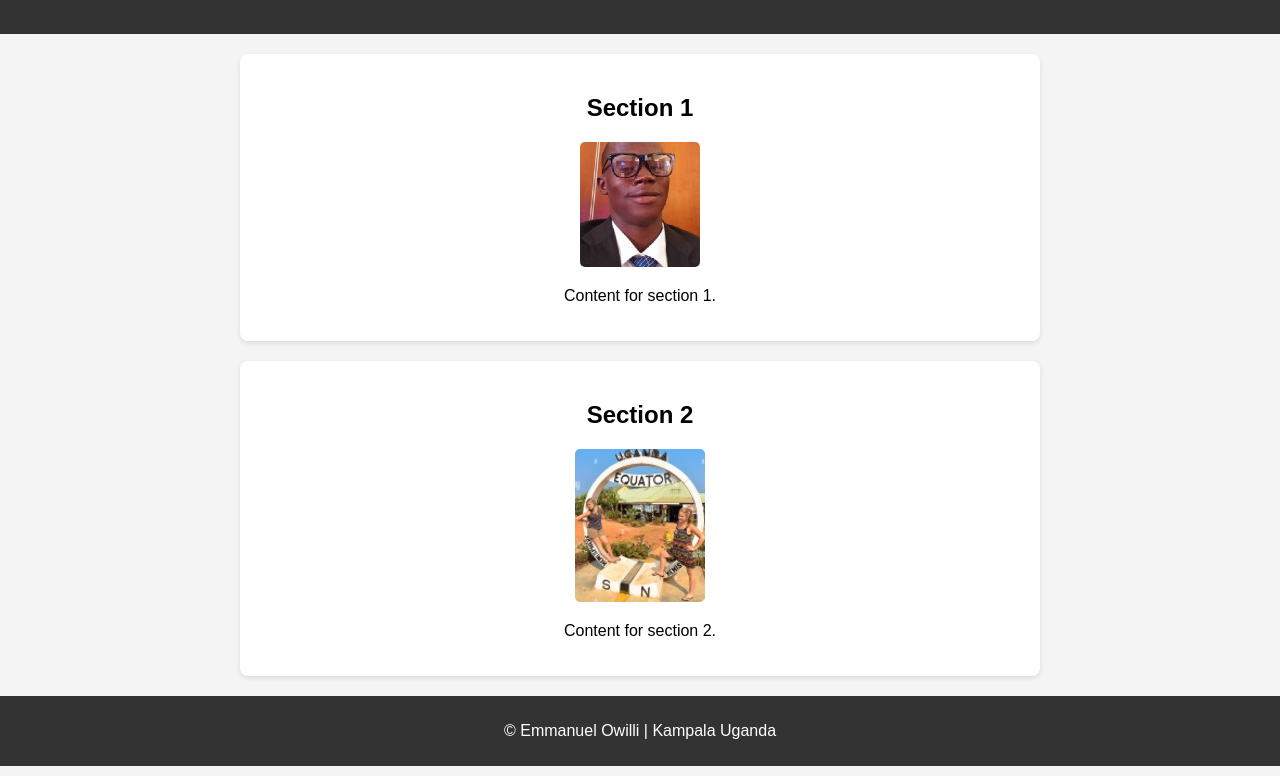
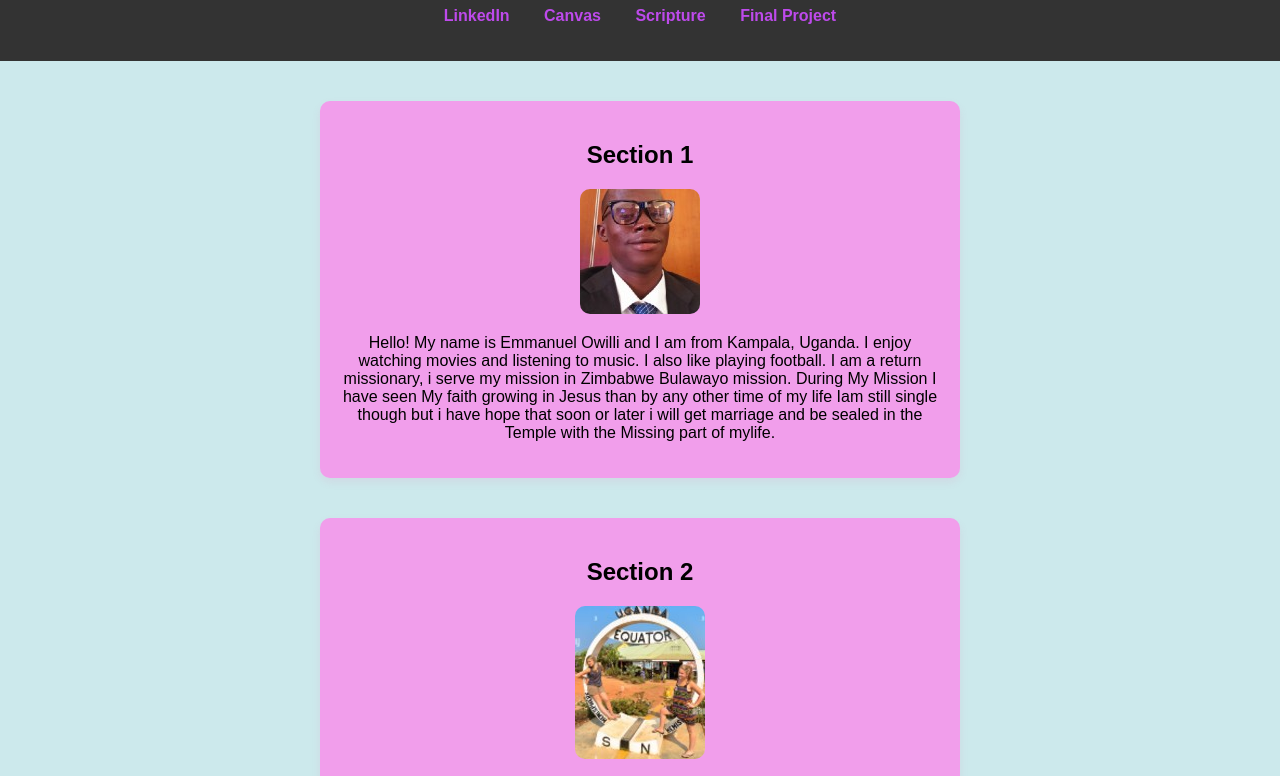
Before and after one commit to Emmaowilli/wdd131, a plain HTML site: page index.html in a window 1280 px wide. Shown: the part 93-869 px from the top of the page. Drawn offline with Linux system fonts and the light colour scheme.

Commit message:
seond commit

```diff
--- a/index.html
+++ b/index.html
@@ -25,12 +25,19 @@
         <section class="card">
             <h2>Section 1</h2>
             <img src="images/profile01.jpg" alt="Sample Image 1">
-            <p>Content for section 1.</p>
+            <p>Hello! My name is Emmanuel Owilli and I am from Kampala, Uganda. I enjoy watching movies and
+                listening to music. I also like playing football. I am a return missionary, i serve my mission in Zimbabwe Bulawayo mission.
+                During My Mission I have seen My faith growing in Jesus than by any other time of my life
+                Iam still single though but i have hope that soon or later i will get marriage and be sealed in the Temple with the Missing part of mylife.</p>
         </section>
         <section class="card">
             <h2>Section 2</h2>
             <img src="images/equator-sign-on-the-road-at-uganda-africa-E04K180.jpg" alt="Sample Image 2">
-            <p>Content for section 2.</p>
+            <p>The Uganda Equator is one of the most famous landmarks in Uganda. It is an imaginary line that
+                divides the Earth into the Northern and Southern Hemispheres. The equator passes through Uganda,
+                and there are special spots where visitors can stand in both hemispheres at the same time. Many tourists
+                 visit these sites to take pictures and see interesting demonstrations about how water swirls differently in each hemisphere.
+                The Uganda Equator is a great place to learn about geography and enjoy a unique travel experience.</p>
         </section>
     </main>
     <footer>
--- a/scripts/getdates.js
+++ b/scripts/getdates.js
@@ -0,0 +1,7 @@
+// getdates.js
+
+// Set the current year in the footer
+document.getElementById("currentyear").textContent = new Date().getFullYear();
+
+// Set the last modified date in the footer
+document.getElementById("lastModified").textContent = "Last Modified: " + document.lastModified;
--- a/styles/base.css
+++ b/styles/base.css
@@ -1,65 +1,51 @@
 body {
-    font-family: 'Arial', sans-serif;
+    font-family: Arial, sans-serif;
+    background-color: #cce9ec;
     margin: 0;
     padding: 0;
-    background-color: #f4f4f4;
     text-align: center;
 }
-
 header {
-    background-color: #333;
-    color: white;
+    background: #333;
+    color: rgb(94, 208, 236);
     padding: 20px;
 }
-
-h1 {
-    margin: 0;
-}
-
 nav ul {
     list-style: none;
     padding: 0;
 }
-
 nav ul li {
     display: inline;
     margin: 0 15px;
 }
-
 nav ul li a {
-    color: white;
+    color: rgb(190, 74, 236);
     text-decoration: none;
     font-weight: bold;
 }
-
-nav ul li a:hover {
-    text-decoration: underline;
+main {
+    display: flex;
+    flex-direction: column;
+    align-items: center;
+    padding: 20px;
 }
-
-main {
-    max-width: 800px;
-    margin: 20px auto;
-    display: grid;
-    grid-template-columns: 1fr;
-    gap: 20px;
+.card {
+    background: #f19eeb; /* Light purple background */
+    box-shadow: 0px 4px 8px rgba(236, 85, 155, 0.1);
+    border-radius: 10px;
+    margin: 20px;
+    padding: 20px;
+    width: 80%;
+    max-width: 600px;
+    text-align: center;
 }
-
-.card {
-    background: white;
-    padding: 20px;
-    border-radius: 8px;
-    box-shadow: 0 2px 5px rgba(0, 0, 0, 0.1);
-}
-
 .card img {
     max-width: 100%;
-    height: auto;
-    border-radius: 5px;
+    border-radius: 10px;
 }
-
 footer {
-    background-color: #333;
-    color: white;
-    padding: 10px;
+    background: #222;
+    color: rgb(231, 93, 224);
+    padding: 20px;
     margin-top: 20px;
 }
```
